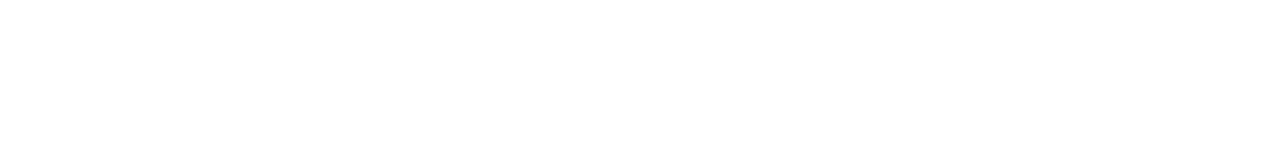
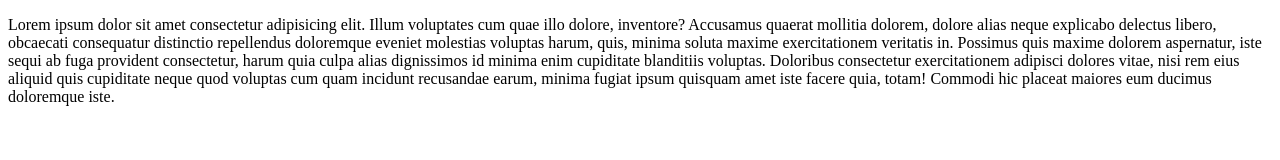
Before and after one commit to Mdsujansarkar/learnSome, a plain HTML site: page index.html in a window 1280 px wide. Drawn offline with Linux system fonts and the light colour scheme.

Commit message:
First Commit

```diff
--- a/index.html
+++ b/index.html
@@ -8,6 +8,6 @@
     <script src="index.js"></script>
 </head>
 <body>
-
+    <p>Lorem ipsum dolor sit amet consectetur adipisicing elit. Illum voluptates cum quae illo dolore, inventore? Accusamus quaerat mollitia dolorem, dolore alias neque explicabo delectus libero, obcaecati consequatur distinctio repellendus doloremque eveniet molestias voluptas harum, quis, minima soluta maxime exercitationem veritatis in. Possimus quis maxime dolorem aspernatur, iste sequi ab fuga provident consectetur, harum quia culpa alias dignissimos id minima enim cupiditate blanditiis voluptas. Doloribus consectetur exercitationem adipisci dolores vitae, nisi rem eius aliquid quis cupiditate neque quod voluptas cum quam incidunt recusandae earum, minima fugiat ipsum quisquam amet iste facere quia, totam! Commodi hic placeat maiores eum ducimus doloremque iste.</p>
 </body>
 </html>
```
